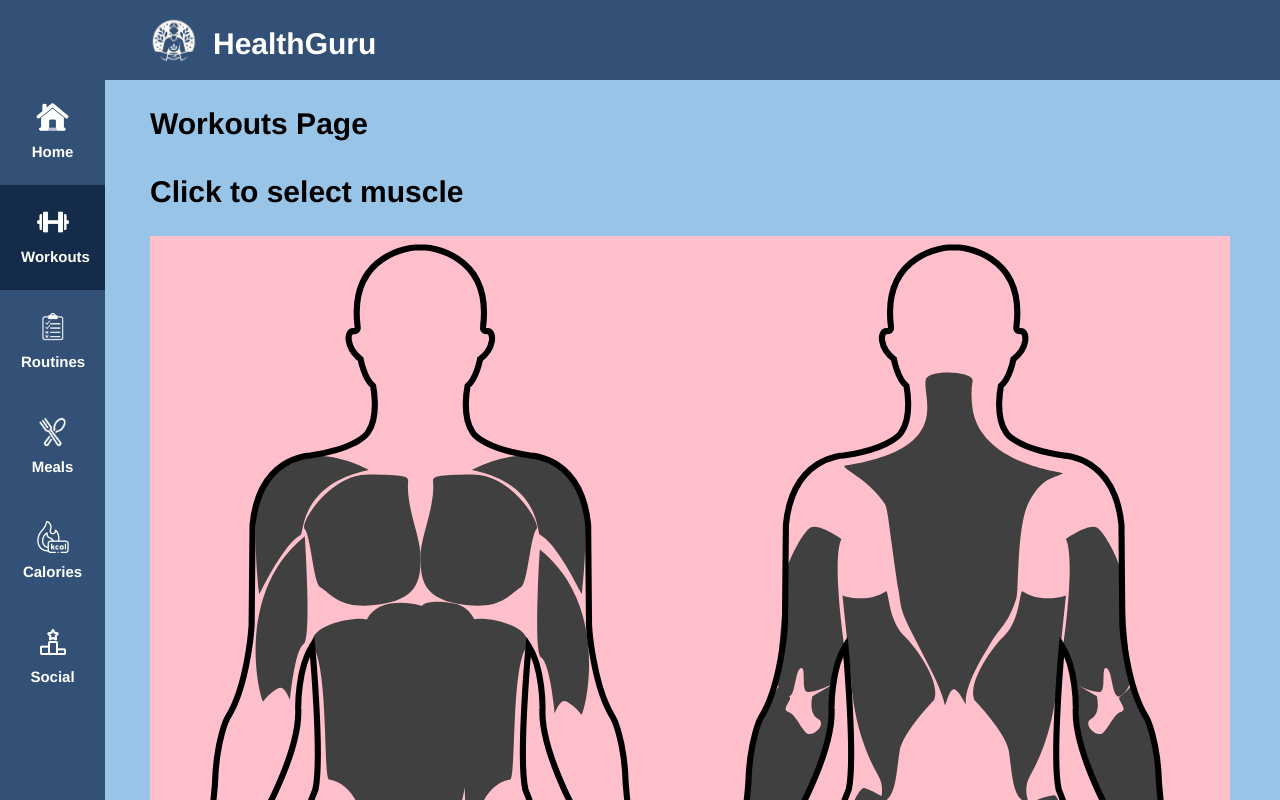
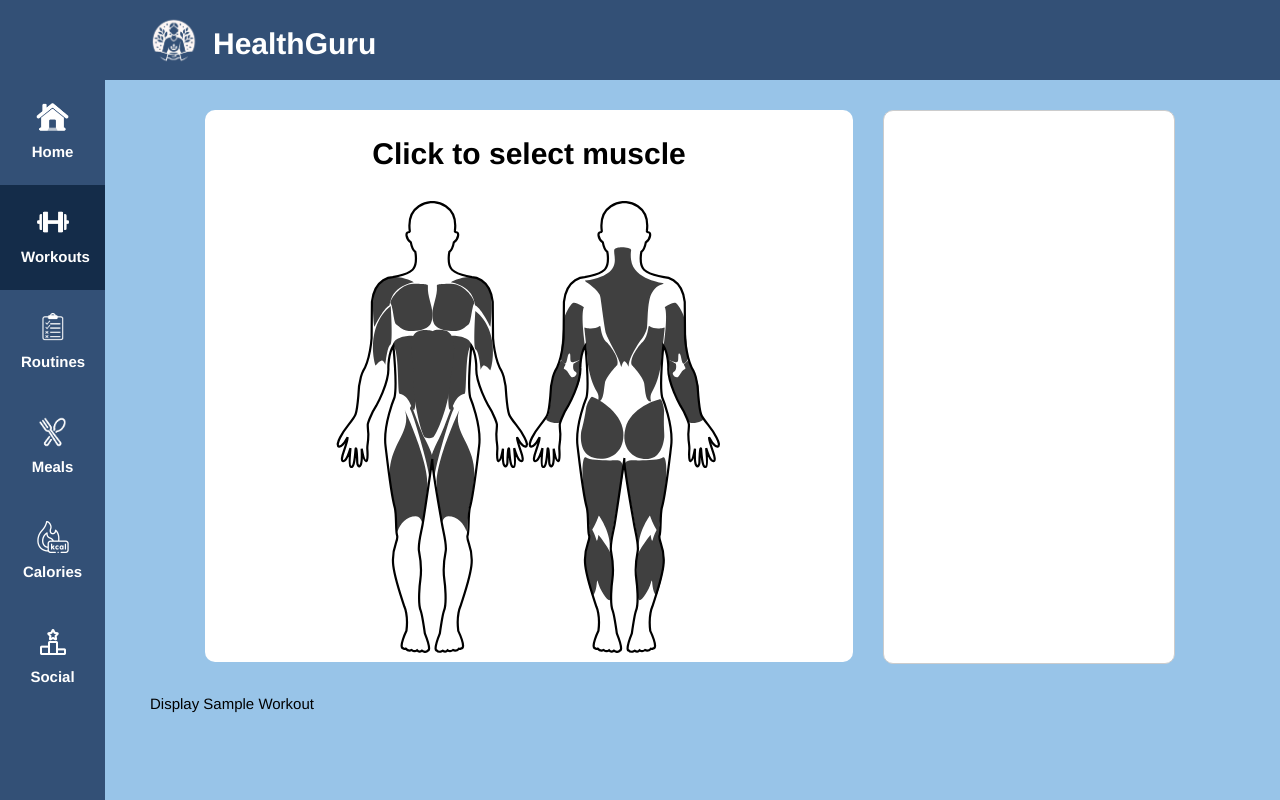
Before and after one commit to BT3103AppDev1/l1-final-term-project-group7, a Vue app: page /workouts in a window 1280 px wide. Built offline with nearby package versions, Linux system fonts and the light colour scheme.

Commit message:
Adjusted Layout of Workouts Page
- Placed and aligned SelectMuscle and ExerciseList side by side, as per mock-up

```diff
--- a/src/components/workouts/ExerciseList.vue
+++ b/src/components/workouts/ExerciseList.vue
@@ -1,5 +1,6 @@
 <template>
   <div class="exercise-list-container">
+    <!-- <h1>Exercises By Type:</h1> -->
     <h1>{{ muscle }}</h1>
     <ul>
       <li v-for="exercise in exercises[muscle]"
@@ -9,13 +10,13 @@
         {{ exercise.name }}
       </li>
     </ul>
-    <div v-if="selectedExercise">
+    <!-- <div v-if="selectedExercise">
       <h2>{{ selectedExercise.name }}</h2>
       <p>{{ selectedExercise.description }}</p>
       <ol>
         <li v-for="(step, index) in selectedExercise.steps" :key="index">{{ step }}</li>
       </ol>
-    </div>
+    </div> -->
   </div>
 </template>
 
@@ -58,9 +59,11 @@ export default {
 <style scoped>
 .exercise-list-container {
   background-color: white;
-  padding: 20px;
+  padding: 0px 20px;
   border-radius: 10px;
   border: 1px solid #ccc;
+  min-height: 100%;
+  min-width: 250px;
 }
 
 .exercise-list-container ul {
@@ -75,4 +78,8 @@ export default {
 .selected {
   text-decoration: underline;
 }
+
+h1 {
+  text-wrap: nowrap;
+}
 </style>
--- a/src/components/workouts/SelectMuscle.vue
+++ b/src/components/workouts/SelectMuscle.vue
@@ -1,7 +1,7 @@
 <template>
    <div class="container">
-      <h1>Click to select muscle</h1>
-      <div class="anatomyContainer" style="background-color: pink;">
+      <div class="anatomyContainer" style="background-color: white;">
+         <h1>Click to select muscle</h1>
          <svg width="100%" height="100%" viewBox="0 0 176 207" version="1.1" xmlns="http://www.w3.org/2000/svg" xmlns:xlink="http://www.w3.org/1999/xlink" xml:space="preserve">
       <rect id="Artboard1" x="0" y="0" width="175.551" height="206.785" style="fill:none;"/>
       <g id="Back-Muscles">
@@ -91,10 +91,29 @@ export default {
 }
 </script>
 <style scoped>
+.container {
+
+}
+
+.anatomyContainer {
+   border-radius: 10px;
+   padding: 0 20%;
+   height: 100%;
+}
+
+h1 {
+   display: flex;
+   justify-content: center;
+   margin: 0 20px;
+   padding: 20px;
+   white-space: nowrap;
+}
+
 path {
-    fill: #404040;
+   fill: #404040;
 }
+
 path:hover {
-    fill:orangered;
+   fill:orangered;
 }
 </style>
--- a/src/views/Workouts.vue
+++ b/src/views/Workouts.vue
@@ -1,10 +1,13 @@
 <template>
   <div>
-    <h1>Workouts Page</h1>
-
-    <SelectMuscle @muscleSelected="selectMuscle($event)"/>
-
-    <ExerciseList :muscle="muscleGroup"/>
+    <div id="muscle-view">
+      <div id="select-muscle">
+        <SelectMuscle @muscleSelected="selectMuscle($event)"/>
+      </div>
+      <div id="exercise-list">
+        <ExerciseList :muscle="muscleGroup"/>
+      </div>
+    </div>
 
     <div class="container"> <!-- Note to Davy: use @exerciseSelected to listen to emits for selected exercise from ExerciseList.vue -->
       <p @click="change" id="displaySample" v-if="!showWorkoutInfo">Display Sample Workout</p>
@@ -47,6 +50,22 @@ export default {
 </script>
 
 <style scoped>
+  #muscle-view {
+  display: flex;
+  height: 70%;
+  margin: 30px 0px;
+  justify-content: center;
+  overflow-x: visible; /* Enables horizontal scrolling */
+  gap: 30px; /* Ensures a minimum gap of 30px between children */
+}
+
+  #select-muscle {
+    min-width: 60%;
+  }
+
+  #exercise-list {
+  }
+
   #displaySample {
     cursor: pointer;
   }
```
